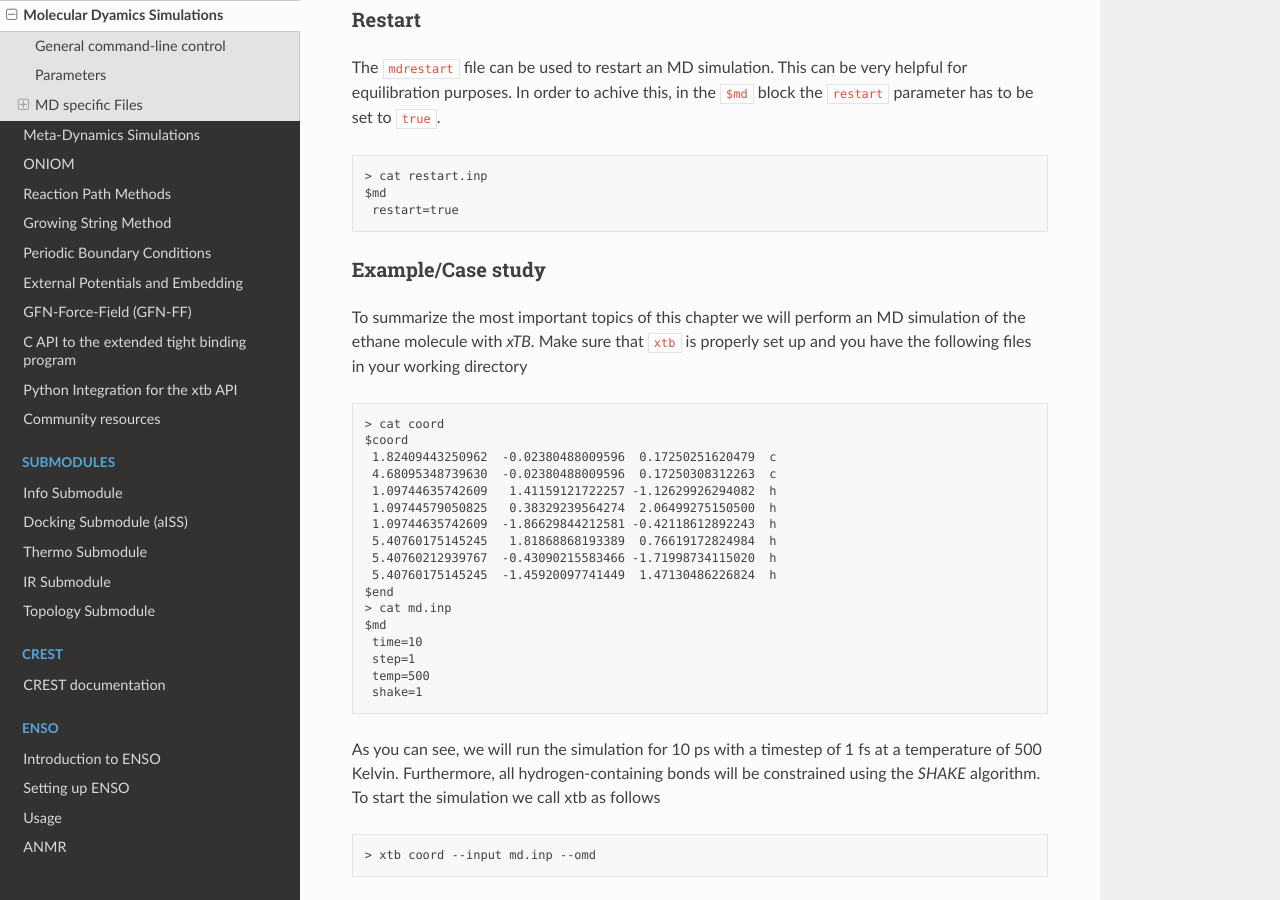
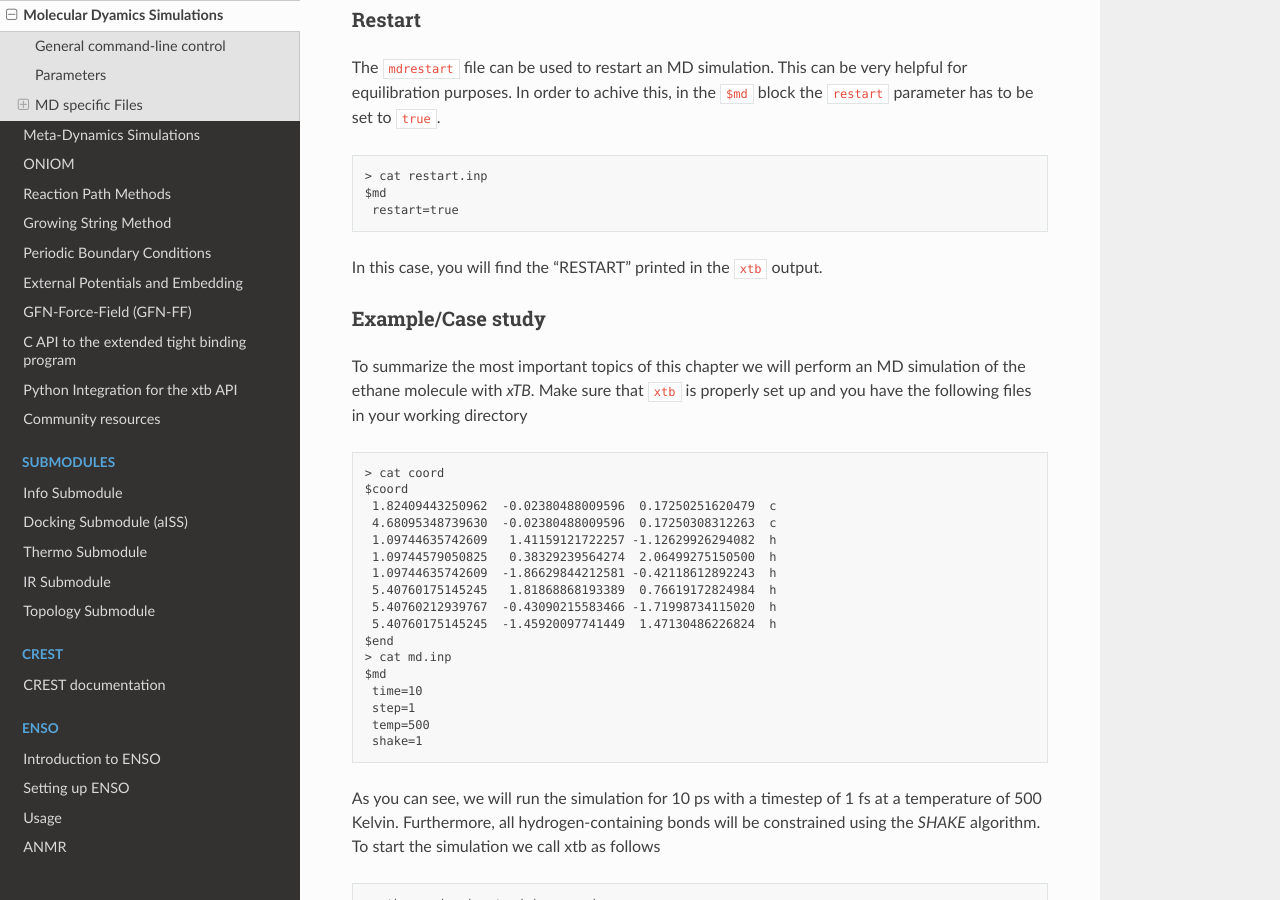
Before and after one commit to grimme-lab/xtb_docs, a Sphinx documentation site: the page built from source/md.rst, in a window 1280 px wide and 900 px high, scrolled down 2252 px. Built offline with Sphinx 7.4.7 and the Read the Docs theme 2.0.0, drawn with Linux system fonts in a browser that asks for light colours; pages that are not in the unit, such as notebooks, are missing from menus.

Commit message:
MD restart indicator
Signed-off-by: albert <92109627+Albkat@users.noreply.github.com>

```diff
--- a/source/md.rst
+++ b/source/md.rst
@@ -111,6 +111,8 @@ In order to achive this, in the ``$md`` block the ``restart`` parameter has to b
    $md
     restart=true
 
+In this case, you will find the "RESTART" printed in the ``xtb`` output.
+
 Example/Case study
 ------------------
 
```
